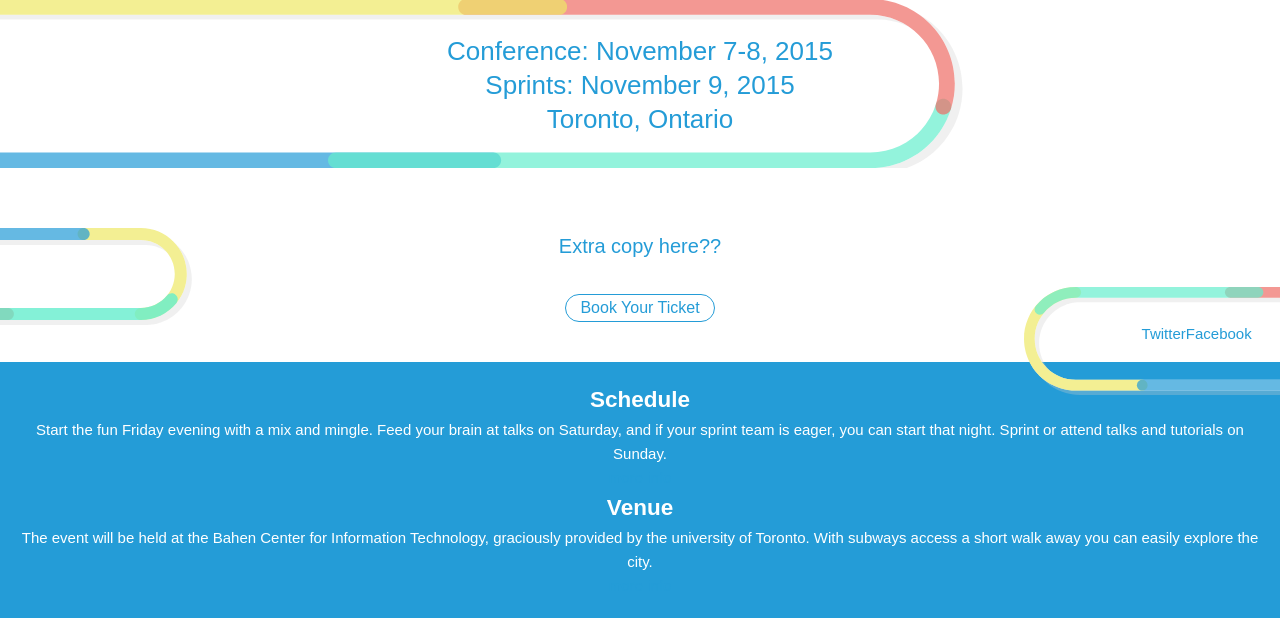
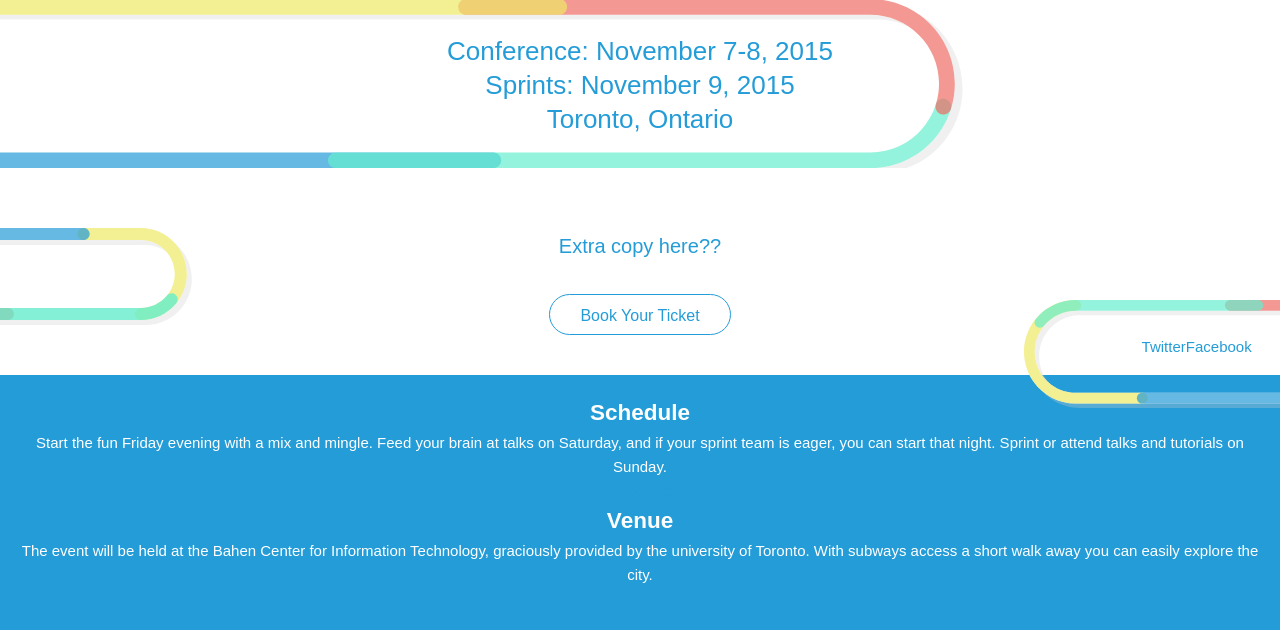
Before and after one commit to pyconca/pycon-2015, a Django app: page /en/ in a window 1280 px wide. Shown: the part 380-1010 px from the top of the page. Run offline with Django 3.2, Linux system fonts and the light colour scheme; data that the repository does not hold is empty; style sheets or scripts are compiled from the project's sources; some libraries are stand-ins or nearby versions.

Commit message:
Home page booking button styling.

```diff
--- a/static/css/apps/home.less
+++ b/static/css/apps/home.less
@@ -119,6 +119,7 @@
         display: block;
         margin: auto;
         margin-top: 30px;
+        padding: 8px 30px 5px 30px;
     }
 }
 
```
